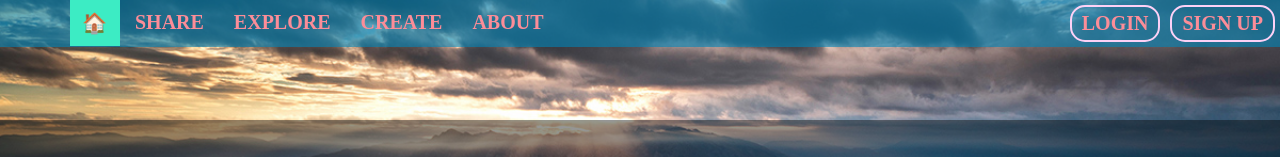
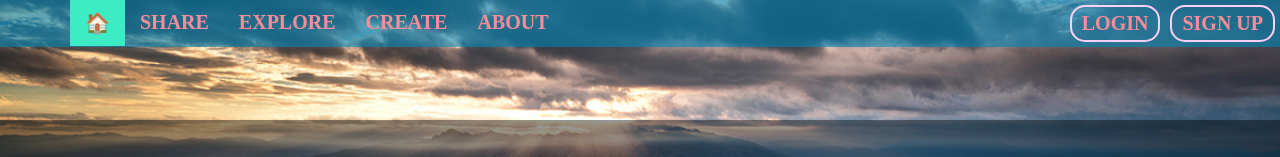
Before and after one commit to wahibhanii/project-itenerary, a plain HTML site: page index.html in a window 1280 px wide. In both pictures the pointer is over the item 97 px from the left and 23 px from the top of the page. Shown: the top 157 px of the page. Drawn offline with Linux system fonts and the light colour scheme; a web font is replaced by a local one.

Commit message:
Repair navbar hover jitter (border and padding issue)

```diff
--- a/Styles/style.css
+++ b/Styles/style.css
@@ -59,17 +59,15 @@ body{
 }
 .navbar li{
     display: inline;
-    /*border-right: 1px solid #FDD1F6;*/
     margin: 0;
     padding:11px 15px;
 }
 .navbar li:hover{
     display: inline;
-    border-right: 1px solid #3CECC4;
     background-color: #3CECC4;
     color:#0085BA;
     margin: 0;
-    padding:11px 12px;
+    padding:11px 15px;
 }
 .navbutton {
     border: 2px solid #FDD1F6;
```
